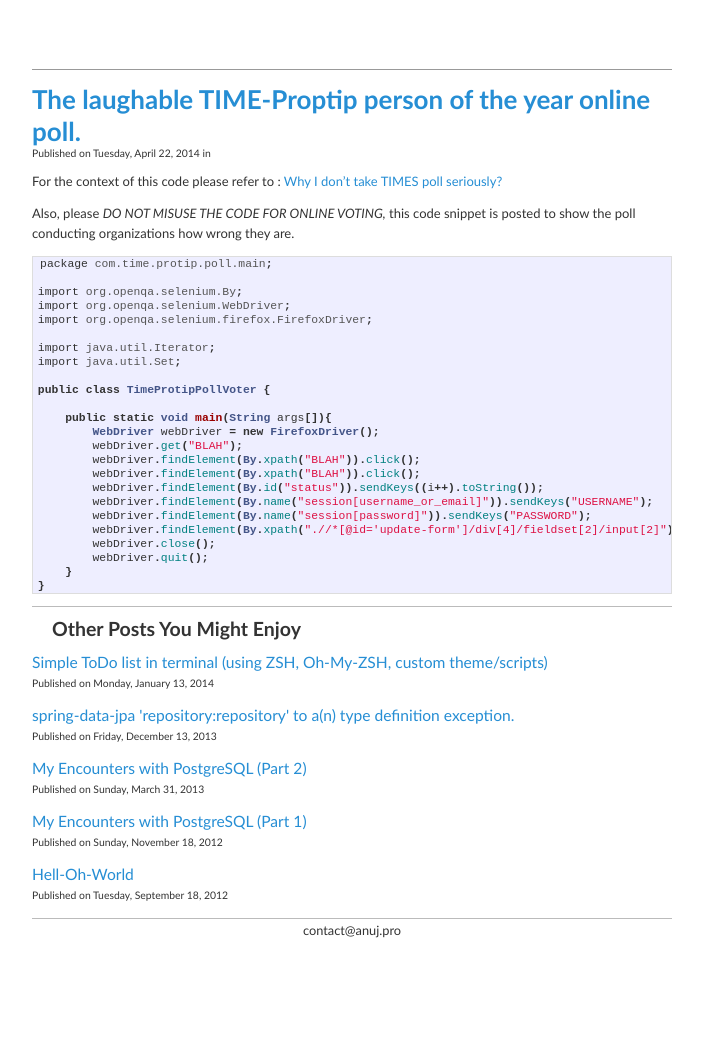
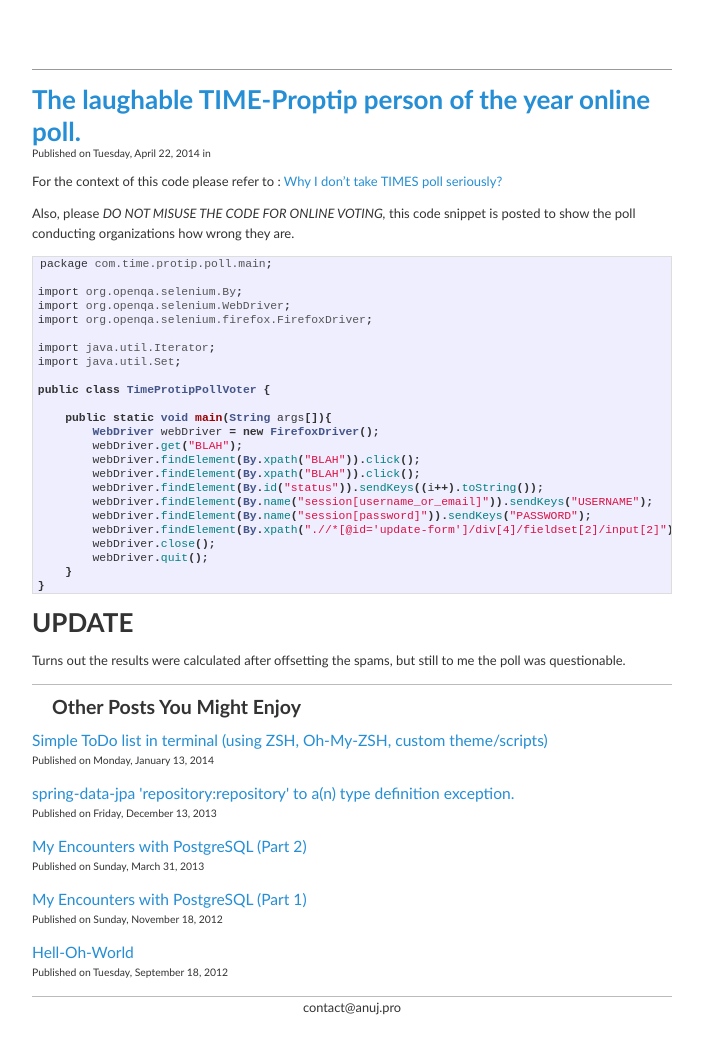
Before and after one commit to indyaah/anuj.pro, a Jekyll site: the page built from blog/_posts/2014-04-22-time-person-of-the-year-poll-and-proptip.md, in a window 1280 px wide. Shown: the whole page, without its empty margins (288-991 px from the left). Built offline with Jekyll 4.4.1, drawn with Linux system fonts in a browser that asks for light colours; nearby versions of some CDN libraries; some web fonts are replaced; Markdown is read by kramdown in place of the engine named in the settings; comment, search, counter and statistics services are not loaded; before the commit the page ends 983 px from its top, so only the background shows below that.

Commit message:
Update to existing post.

````diff
--- a/blog/_posts/2014-04-22-time-person-of-the-year-poll-and-proptip.md
+++ b/blog/_posts/2014-04-22-time-person-of-the-year-poll-and-proptip.md
@@ -34,5 +34,8 @@
 }
 ```
 
+**UPDATE**
+=========
+Turns out the results were calculated after offsetting the spams, but still to me the poll was questionable.
 
 [1]: http://patelanuj.com/post/83461827453/why-i-dont-take-times-poll-seriously
````
